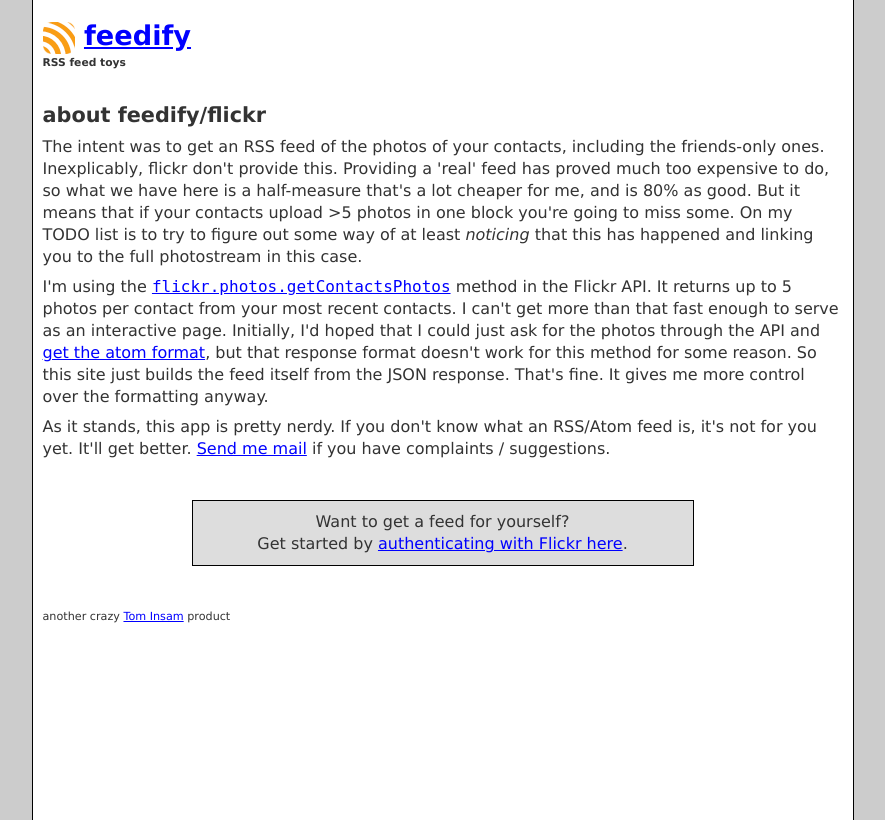
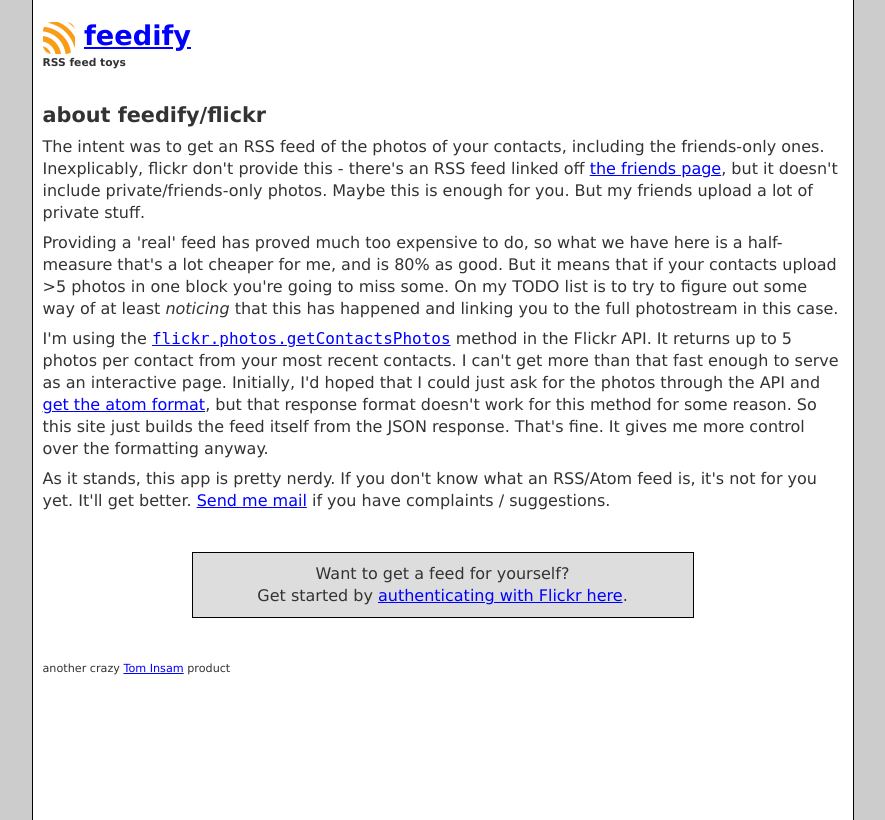
Before and after one commit to tominsam/feedify, a Django app: template templates/flickr/anon.html in a window 1280 px wide. Shown: the whole page, without its empty margins (205-1090 px from the left). Run offline with Django 3.2, Linux system fonts and the light colour scheme; the template is opened without the code that fills it, so the values that code supplies are empty; some libraries are stand-ins or nearby versions.

Commit message:
language tweaks

```diff
--- a/templates/flickr/_about.html
+++ b/templates/flickr/_about.html
@@ -1,6 +1,8 @@
 <h2>about feedify/flickr</h2>
 
-<p>The intent was to get an RSS feed of the photos of your contacts, including the friends-only ones. Inexplicably, flickr don't provide this. Providing a 'real' feed has proved much too expensive to do, so what we have here is a half-measure that's a lot cheaper for me, and is 80% as good. But it means that if your contacts upload &gt;5 photos in one block you're going to miss some. On my TODO list is to try to figure out some way of at least <em>noticing</em> that this has happened and linking you to the full photostream in this case.</p>
+<p>The intent was to get an RSS feed of the photos of your contacts, including the friends-only ones. Inexplicably, flickr don't provide this - there's an RSS feed linked off <a href="http://www.flickr.com/photos/friends/">the friends page</a>, but it doesn't include private/friends-only photos. Maybe this is enough for you. But my friends upload a lot of private stuff.</p>
+
+<p>Providing a 'real' feed has proved much too expensive to do, so what we have here is a half-measure that's a lot cheaper for me, and is 80% as good. But it means that if your contacts upload &gt;5 photos in one block you're going to miss some. On my TODO list is to try to figure out some way of at least <em>noticing</em> that this has happened and linking you to the full photostream in this case.</p>
 
 <p>I'm using the <code><a href="http://www.flickr.com/services/api/flickr.photos.getContactsPhotos.html">flickr.photos.getContactsPhotos</a></code> method in the Flickr API. It returns up to 5 photos per contact from your most recent contacts. I can't get more than that fast enough to serve as an interactive page. Initially, I'd hoped that I could just ask for the photos through the API and <a href="http://code.flickr.com/blog/2008/08/25/api-responses-as-feeds/">get the atom format</a>, but that response format doesn't work for this method for some reason. So this site just builds the feed itself from the JSON response. That's fine. It gives me more control over the formatting anyway.</p>
 
--- a/templates/index.html
+++ b/templates/index.html
@@ -2,6 +2,8 @@
 
 {% block content %}
 <p>Feedify makes Atom feeds out of things that don't already provide them, because I like subscribing to things in a feed reader rather than having to check everything every day.</p>
+
+<p>As with most stuff I make it's fragile and will probably break. And you have to be quite nerdy to understand why you'd even care. Nevertheless, I like it.</p>
 
 <h2>flickr</h2>
 <p>Feedify recent uploads from your Flickr contacts.</p>
```
